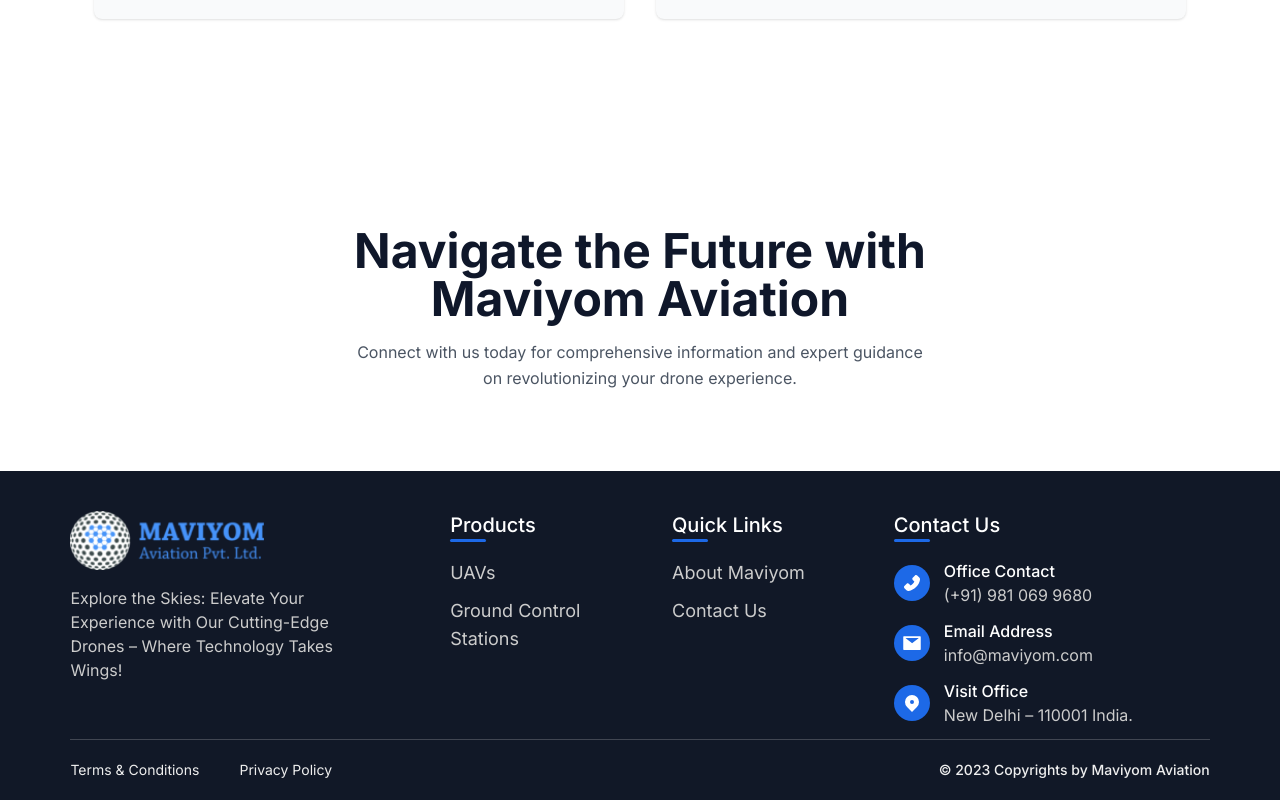
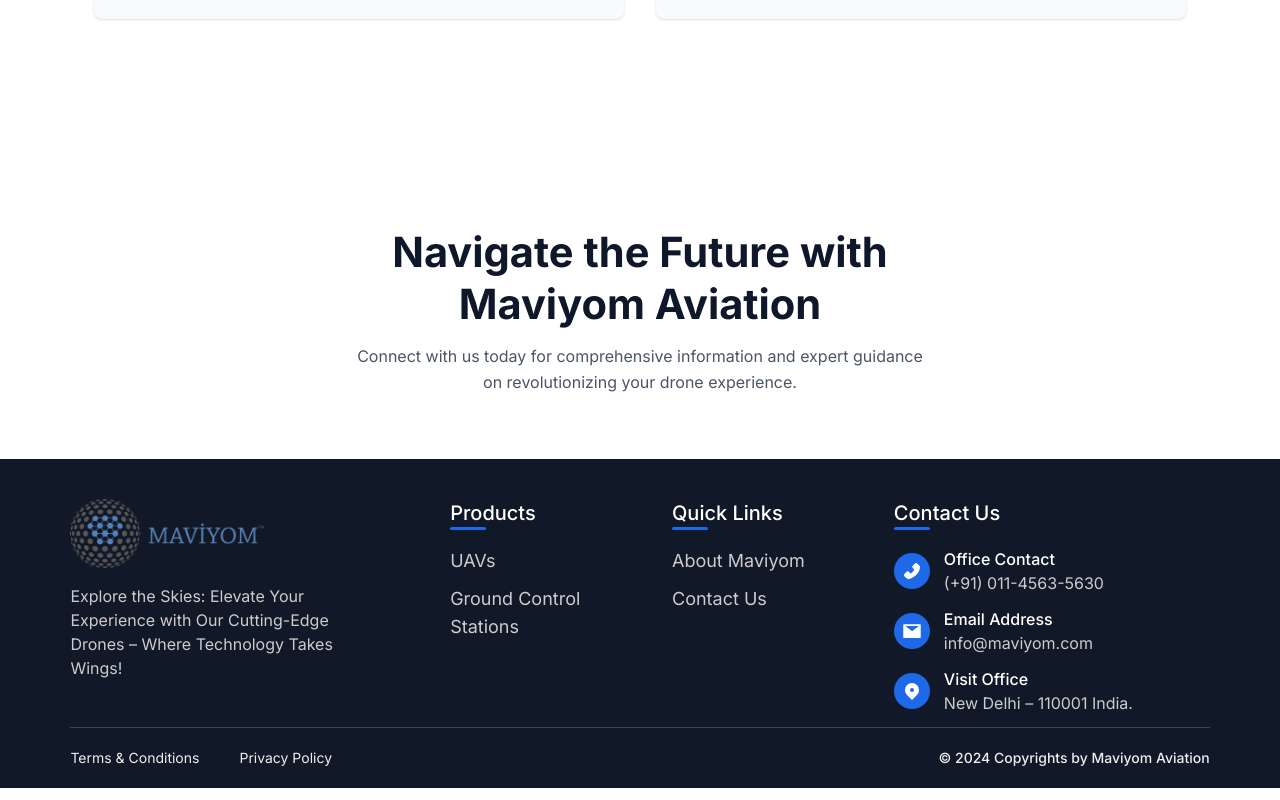
Before and after one commit to MaviyomWeb/maviyom-frontend, a Next.js app: page /payload in a window 1280 px wide. Shown: the part 1415-2215 px from the top of the page. Built offline with nearby package versions, Linux system fonts and the light colour scheme.

Commit message:
Updated Bew Logo abd Information

```diff
--- a/src/app/about-us/components/TeamCard.jsx
+++ b/src/app/about-us/components/TeamCard.jsx
@@ -8,7 +8,7 @@
         className="inline-block h-36 w-36 rounded-full"
       /> */}
       <div className="mt-4 flex flex-col ">
-        <h4 className="text-secondary font-poppins mb-[10px] text-center font-medium ">
+        <h4 className="text-secondary font-poppins mb-[10px] text-center font-medium capitalize ">
           {member.role}
         </h4>
         <h3 className="text-secondary font-poppins text-center text-lg font-semibold">
--- a/src/app/contact-us/components/ContactAddress.jsx
+++ b/src/app/contact-us/components/ContactAddress.jsx
@@ -31,7 +31,7 @@
                   Our Contact Details
                 </h3>
                 <p className="w-full text-lg  text-gray-600">
-                  (+91) 981 069 9680
+                  (+91) 011-4563-5630
                 </p>
               </div>
             </div>
--- a/src/app/contact-us/components/GetInTouch.jsx
+++ b/src/app/contact-us/components/GetInTouch.jsx
@@ -20,14 +20,14 @@
           <ul className="mt-4 flex justify-center lg:space-x-6 max-lg:flex-col max-lg:items-center max-lg:space-y-2 ">
             <li className="flex items-center hover:text-blue-500">
               <HiOutlineEnvelope className="text-xl " />
-              <span  className="text-current lg:text-sm text-secondary ml-3">
+              <span className="text-current lg:text-sm text-secondary ml-3">
                 <strong>info@maviyom.com</strong>
               </span>
             </li>
             <li className="flex items-center text-current hover:text-blue-500">
               <IoCallOutline className="text-xl " />
-              <span  className="text-current lg:text-sm text-secondary ml-3">
-                <strong>(+91) 981 069 9680</strong>
+              <span className="text-current lg:text-sm text-secondary ml-3">
+                <strong>(+91) 011-4563-5630</strong>
               </span>
             </li>
           </ul>
--- a/src/app/globals.css
+++ b/src/app/globals.css
@@ -103,3 +103,11 @@
   transition-timing-function: cubic-bezier(0.4, 0, 0.2, 1);
   transition-duration: 150ms;
 }
+
+.custom-transition {
+  transition: transform 0.2s, box-shadow 0.6s;
+}
+
+.cursor-inherit {
+  cursor: inherit;
+}
--- a/src/components/CTA.jsx
+++ b/src/components/CTA.jsx
@@ -1,14 +1,15 @@
-import TouchButton from "./TouchButton";
-
 const CTA = () => {
   return (
-    <section className="pb-8 md:pb-20 bg-white">
+    <section className="pb-8 md:pb-16 bg-white">
       <div className="mx-auto max-w-7xl px-4 sm:px-6 lg:px-8">
         <div className="mx-auto w-full  md:max-w-2xl">
-          <h2 className="font-bold leading-tight text-center text-secondary text-2xl sm:text-3xl lg:text-5xl">
+          <h2
+            style={{ lineHeight: 1.25 }}
+            className="font-bold   text-center text-secondary text-2xl sm:text-3xl lg:text-[2.6rem] "
+          >
             Navigate the Future with Maviyom Aviation
           </h2>
-          <p className="sm:mx-auto mt-4 sm:max-w-xl  text-center text-base leading-relaxed text-gray-600">
+          <p className="sm:mx-auto mt-3 sm:max-w-xl  text-center text-base leading-relaxed text-gray-600">
             Connect with us today for comprehensive information and expert
             guidance on revolutionizing your drone experience.
           </p>
--- a/src/components/Footer.jsx
+++ b/src/components/Footer.jsx
@@ -20,14 +20,13 @@
   links: [
     {
       label: "Office Contact",
-      value: "(+91) 981 069 9680",
+      value: "(+91) 011-4563-5630",
       icon: <AiFillPhone />,
     },
     { label: "Email Address", value: "info@maviyom.com", icon: <AiFillMail /> },
     {
       label: "Visit Office ",
-      value:
-        "New Delhi – 110001 India.",
+      value: "New Delhi – 110001 India.",
       icon: <HiLocationMarker />,
     },
   ],
@@ -112,7 +111,7 @@
             </div>
 
             <p className=" text-sm font-medium text-[#eee] ">
-              © 2023 Copyrights by Maviyom Aviation
+              © 2024 Copyrights by Maviyom Aviation
             </p>
           </div>
         </Container>
--- a/src/components/Test.jsx
+++ b/src/components/Test.jsx
@@ -10,7 +10,7 @@
       <Container>
         <>
           <div>
-            <h2 className="text-3xl sm:text-4xl md:text-5xl text-[#152432] text-center font-semibold leading-[1.45]">
+            <h2 className="text-3xl sm:text-4xl md:text-[2.5rem] text-[#152432] text-center font-semibold leading-[1.45]">
               Why Choose Maviyom
             </h2>
             <p className=" text-[#5d6165] text-center text-base leading-5 mt-2 ">
--- a/src/constants/index.js
+++ b/src/constants/index.js
@@ -5,6 +5,7 @@
   { id: uuidv4(), label: "About", href: "/about-us" },
   { id: uuidv4(), label: "Products", subMenu: true },
   { id: uuidv4(), label: "GCS", href: "/ground-control-station" },
+  { id: uuidv4(), label: "Blog", href: "/blog" },
   { id: uuidv4(), label: "Contact", href: "/contact-us" },
 ];
 
@@ -618,7 +619,7 @@
 export const teamMembers = [
   {
     name: "Manmohan Aggarwal",
-    role: "CHAIRMAN OF THE BOARD",
+    role: "Chairman of the Board",
     description:
       "With over 27 years of experience across global markets, Mr. Manmohan Aggarwal, our Chairman, is known for his market intuition and exceptional ability to transform trends into business victories. His leadership is a cornerstone, setting our course towards remarkable achievements.",
   },
@@ -630,13 +631,13 @@
   },
   {
     name: "Brijesh Sharma",
-    role: "Co-founder & COO",
+    role: " COO",
     description:
       "Brijesh Sharma, our COO, is a virtuoso of technology whose masterful understanding of aerospace engineering and production propels our operational excellence. His strategic and technological expertise ensures Maviyom's operations remain efficient and on the cutting edge",
   },
   {
     name: "Akshay Verma",
-    role: "Co-founder & CTO",
+    role: " CTO",
     description:
       "Akshay Verma, our CTO, is at the helm of our technological strategy, integrating AI and software development with an ethical approach that guides Maviyom's responsible yet pioneering advancements in UAV technology.",
   },
--- a/tailwind.config.js
+++ b/tailwind.config.js
@@ -20,6 +20,10 @@
         "shadow-1": "0px 2px 8px #20074124",
         "shadow-2": "#0000001E 0px 1px 3px, #0000003D 0px 1px 2px",
         "shadow-3": "0px 7px 15px 0px #00000021, 0px 1px 4px 0px #0000001C",
+        "blog-card-shadow-1":
+          "0 4px 6px -1px rgba(0, 0, 0, 0.1), 0 2px 4px -1px rgba(0, 0, 0, 0.06)",
+        "blog-card-shadow-2":
+          "0px 19px 38px  #00000003 ,0px 15px 12px  #00000022 ",
       },
       backgroundImage: {
         "gradient-radial": "radial-gradient(var(--tw-gradient-stops))",
```
Also changed, not shown: public/logo.png.
